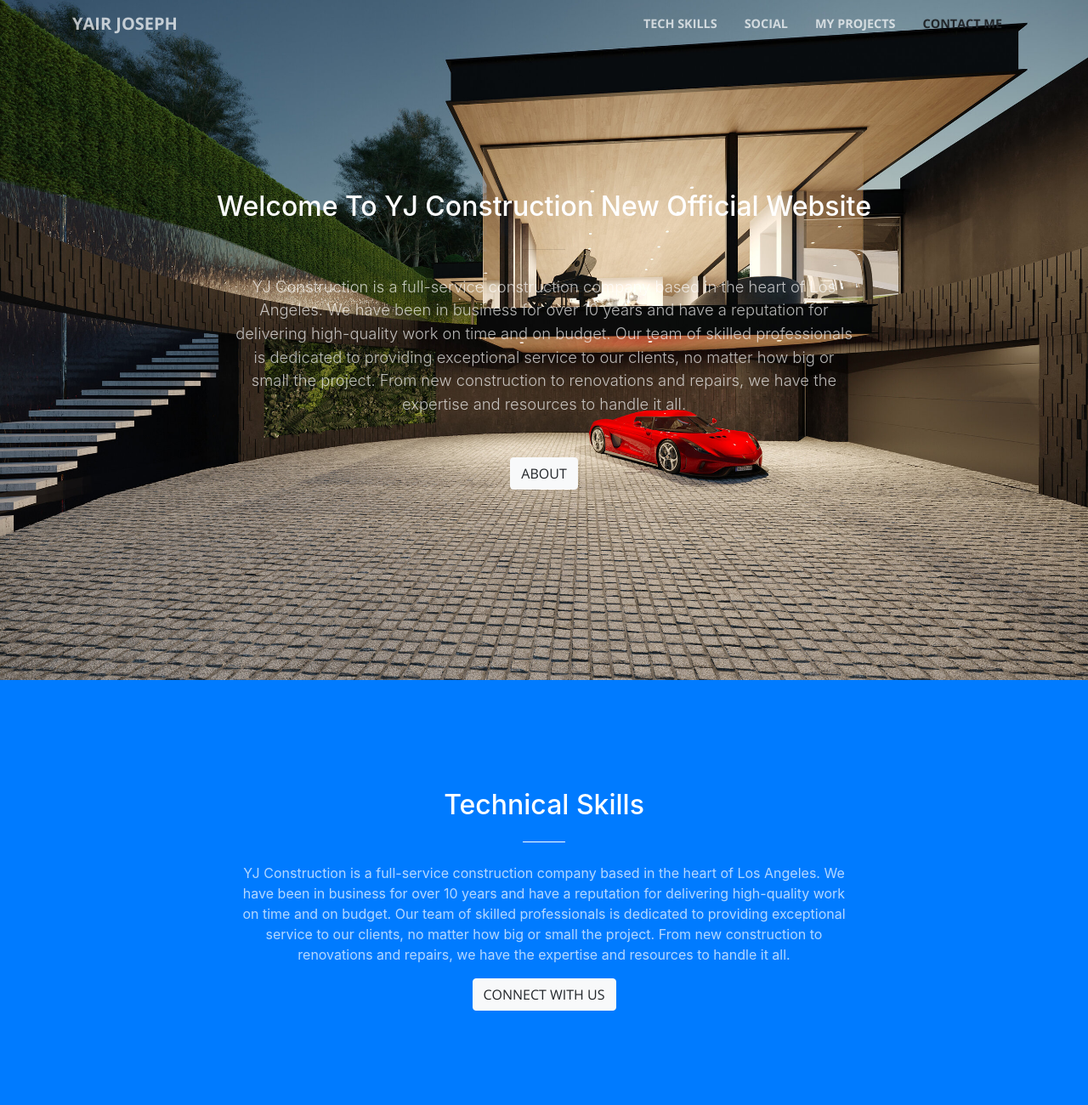
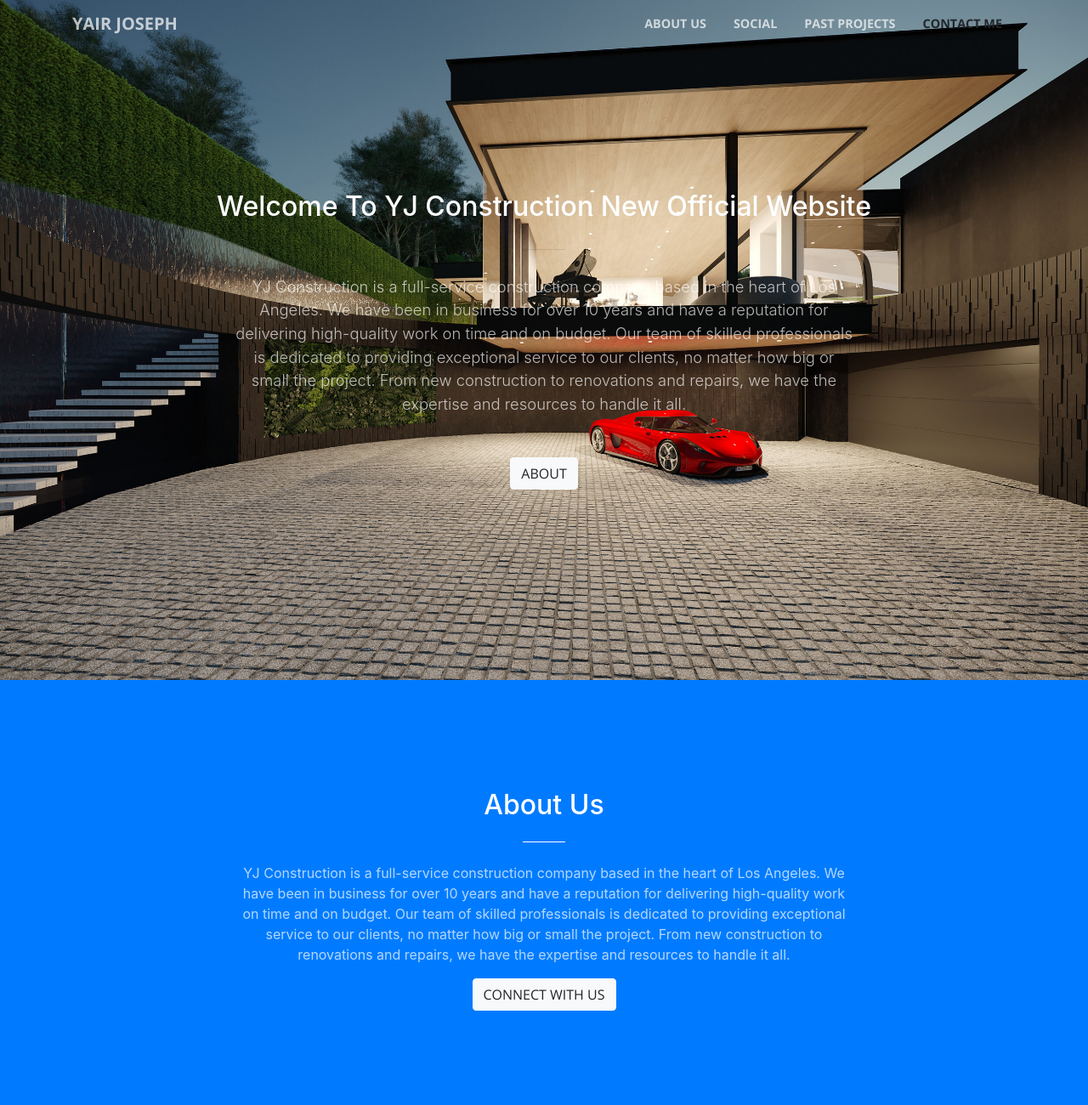
Before and after one commit to yairjoseph/portfolio, a website with bundled scripts: page index.html in a window 1280 px wide. Shown: the top 1300 px of the page at 85% size. Built offline with nearby package versions, Linux system fonts and the light colour scheme.

Commit message:
Update index.html

```diff
--- a/index.html
+++ b/index.html
@@ -42,13 +42,13 @@
       <div class="collapse navbar-collapse" id="navbarResponsive">
         <ul class="navbar-nav ml-auto">
           <li class="nav-item">
-            <a class="nav-link js-scroll-trigger" href="#about">Tech Skills</a>
+            <a class="nav-link js-scroll-trigger" href="#about">About Us</a>
           </li>
           <li class="nav-item">
             <a class="nav-link js-scroll-trigger" href="#services">Social</a>
           </li>
           <li class="nav-item">
-            <a class="nav-link js-scroll-trigger" href="#portfolio">My Projects</a>
+            <a class="nav-link js-scroll-trigger" href="#portfolio">Past Projects</a>
           </li>
           <li class="nav-item">
             <a class="nav-link js-scroll-trigger" href="#contact">Contact Me</a>
@@ -84,7 +84,7 @@
     <div class="container">
       <div class="row">
         <div class="col-lg-8 mx-auto text-center">
-          <h2 class="section-heading text-white">Technical Skills</h2>
+          <h2 class="section-heading text-white">About Us</h2>
           <hr class="light my-4">
           <span class="text-faded mb-4">
             <p>YJ Construction is a full-service construction company based in the heart of Los Angeles.
```
